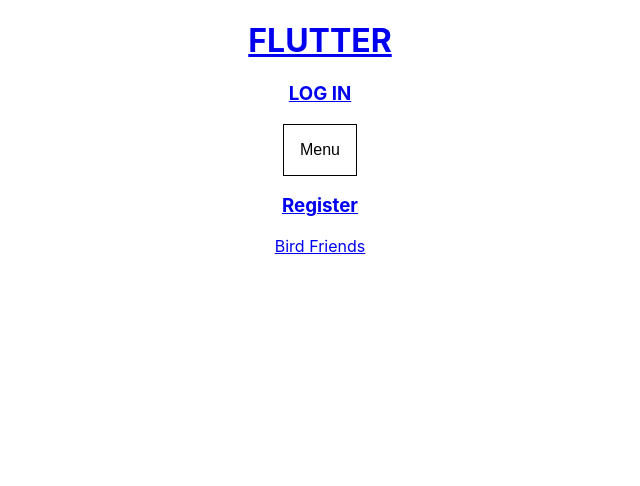
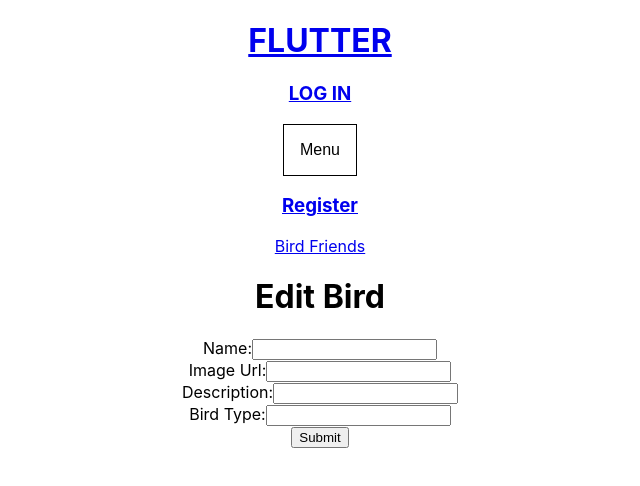
Before and after one commit to StrangerLs/Flutter, a React (Create React App) app in the folder client/: page /birds/1/edit in a window 1280 px wide. Shown: the top 486 px of the page, without its empty margins (320-960 px from the left). Built offline with nearby package versions, Linux system fonts and the light colour scheme; no server answers.

Commit message:
edit done

```diff
--- a/client/src/Containers/MainContainer.jsx
+++ b/client/src/Containers/MainContainer.jsx
@@ -8,6 +8,8 @@ import AllBirds from '../Screens/AllBirds/AllBirds';
 import Home from '../Screens/Home/Home'
 import BirdInfo from '../Screens/BirdInfo/BirdInfo'
 import BirdCreate from '../Screens/BirdCreate/BirdCreate';
+import BirdByType from '../Screens/BirdByType/BirdByType'
+import BirdEdit from '../Screens/BirdEdit/BirdEdit';
 export default function MainContainer(props) {
   const [birds, setBirds] = useState([]);
   const [characteristics, setCharacteristics] = useState([]);
@@ -30,6 +32,14 @@ export default function MainContainer(props) {
     fetchBirds()
   }, [])
 
+  const handleEdit = async (id, formData) => {
+    const birdData = await putBird(id, formData);
+    setBirds(prevState => prevState.map(bird => {
+      return bird.id === Number(id) ? birdData : bird
+    }))
+    history.push('/birds')
+  }
+
   const handleCreate = async (formData) => {
     const birdData = await postBird(formData);
     setBirds(prevState => [...prevState, birdData])
@@ -38,6 +48,16 @@ export default function MainContainer(props) {
 
   return (
     <Switch>
+      <Route path='/birds/type'>
+        <BirdByType
+          birds={birds}/>
+      </Route>
+      <Route path='/birds/:id/edit'>
+        <BirdEdit
+          birds={birds}
+          handleEdit={handleEdit}
+        />
+      </Route>
       <Route path='/birds/create'>
         <BirdCreate
           handleCreate={handleCreate}
--- a/client/src/Screens/BirdCreate/BirdCreate.jsx
+++ b/client/src/Screens/BirdCreate/BirdCreate.jsx
@@ -1,9 +1,9 @@
 import React from 'react'
 import { useState } from 'react';
-import { addCharacteristic } from '../../Services/characteristics';
+
 
 export default function BirdCreate(props) {
-  const [charId, setCharId] = useState('')
+
   const [formData, setFormData] = useState({
     name: '',
     image_url: '',
--- a/client/src/Screens/BirdEdit/BirdEdit.jsx
+++ b/client/src/Screens/BirdEdit/BirdEdit.jsx
@@ -1,9 +1,85 @@
 import React from 'react'
+import { useState, useEffect } from 'react';
+import { useParams } from 'react-router-dom';
 
-export default function BirdEdit() {
+export default function BirdEdit(props) {
+  const [formData, setFormData] = useState({
+    name: '',
+    image_url: '',
+    description: '',
+    type_of_bird: ''
+  })
+
+  const { name, image_url, description, type_of_bird } = formData;
+  const { birds, handleEdit } = props;
+  const { id } = useParams()
+
+  useEffect(() => {
+    const prefillFormData = () => {
+      const birdy = birds.find(bird => bird.id === Number(id))
+      setFormData({
+        name: birdy.name,
+        image_url: birdy.image_url,
+        description: birdy.description,
+        type_of_bird: birdy.type_of_bird
+      })
+    }
+    if (birds.length) {
+      prefillFormData();
+    }
+  }, [birds])
+
+  const handleChange = (e) => {
+    const { name, value } = e.target;
+    setFormData(prevState => ({
+      ...prevState,
+      [name]: value
+    }))
+  }
+
   return (
-    <div>
-      <h1>edit said bird</h1>
-    </div>
+    <form onSubmit={(e) => {
+      e.preventDefault();
+      handleEdit(id, formData);
+    }}>
+      <h1>Edit Bird</h1>
+      <label>Name:
+        <input
+          type='text'
+          name='name'
+          value={name}
+          onChange={handleChange}
+        />
+      </label>
+      <br />
+      <label>Image Url:
+        <input
+          type='text'
+          name='image_url'
+          value={image_url}
+          onChange={handleChange}
+        />
+      </label>
+      <br />
+      <label>Description:
+        <input
+          type='text'
+          name='description'
+          value={description}
+          onChange={handleChange}
+        />
+      </label>
+      <br />
+      <label>Bird Type:
+        <input
+          type='text'
+          name='type_of_bird'
+          value={type_of_bird}
+          onChange={handleChange}
+        />
+      </label>
+      <br />
+      <button>Submit</button>
+    </form>
   )
 }
--- a/client/src/Screens/BirdInfo/BirdInfo.jsx
+++ b/client/src/Screens/BirdInfo/BirdInfo.jsx
@@ -2,6 +2,7 @@ import React from 'react'
 import { useState, useEffect } from "react";
 import { useParams } from 'react-router-dom';
 import { getOneBird } from '../../Services/birds';
+import { Link } from 'react-router-dom';
 
 
 export default function BirdInfo(props) {
@@ -23,7 +24,12 @@ export default function BirdInfo(props) {
       <img src={bird?.image_url} />
       <h2>{bird?.description}</h2>
       <h3>{bird?.type_of_bird}</h3>
+      <Link to={`/birds/${bird?.id}/edit`}>
+        <button>
+          Edit
+      </button>
+      </Link>
+    </div>
 
-    </div>
   )
 }
--- a/client/src/Services/birds.js
+++ b/client/src/Services/birds.js
@@ -24,3 +24,8 @@ export const deleteBird = async (id) => {
   const resp = await api.delete(`/birds/${id}`);
   return resp;
 }
+
+// export const typeBird = async (name) => {
+//   const resp = await api.get(`/birds/type/${name}`)
+//   return resp
+// }
--- a/client/src/Shared/Header.jsx
+++ b/client/src/Shared/Header.jsx
@@ -26,7 +26,7 @@ const [click, setClick] = useState(false)
       <div class="dropdown">
         <button onClick={handleClick} className="dropbtn">Menu</button>
   <div id="myDropdown" className={click ? "show" : "dropdown-content"}>
-    <Link to="#">Birds!</Link>
+    <Link to="/birds/type">Birds!</Link>
     <br/>
     <Link to="/birds/create">Add a Bird</Link>
   </div>
```
Also changed, not shown: client/src/App.js (+2 -5 lines), client/src/Screens/BirdByType/BirdByType.jsx (+15 -3 lines), 1 other file (tests, documents, lock files or other folders).
